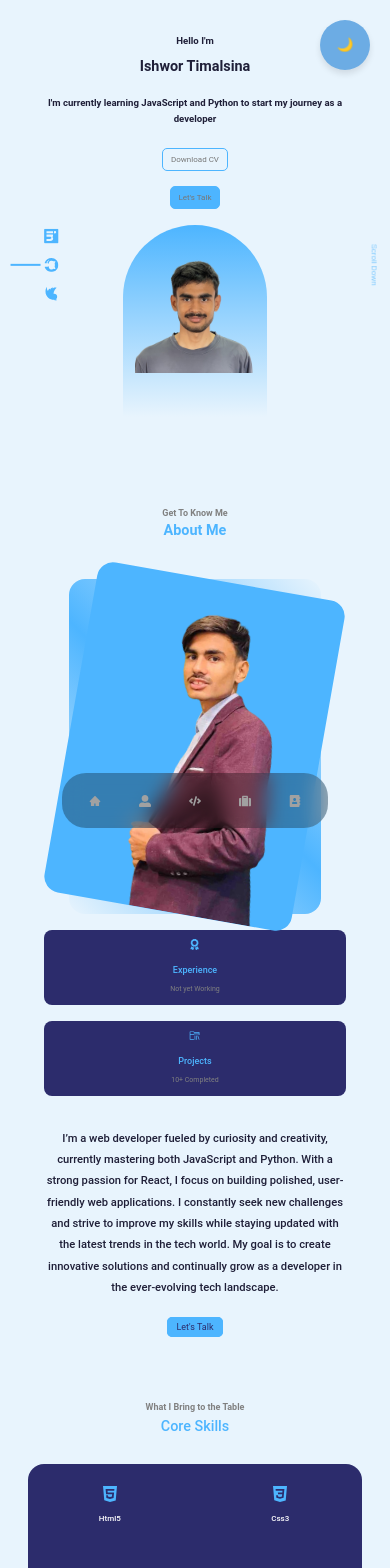
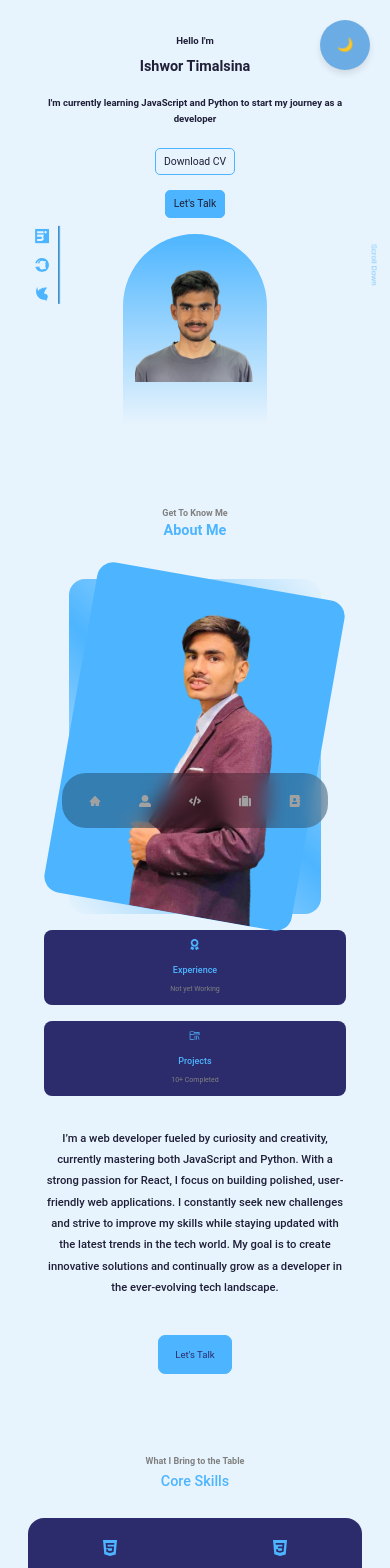
Before and after one commit to it-is-it/my-website, a React (Vite) app: page / in a window 390 px wide. Shown: the top 1568 px of the page. Built offline with nearby package versions, Linux system fonts and the light colour scheme.

Commit message:
made more responsive

```diff
--- a/src/components/about/about.css
+++ b/src/components/about/about.css
@@ -127,11 +127,18 @@ img {
 }
 
 .about_contents a {
-  margin: 2rem 0 2.6rem;
+  margin: 2rem 0 2rem;
   color: #2c2c6c;
   line-height: 1.9;
-  font-size: 1.125rem;
+  font-size: 1.5rem; /* Increased font size */
   border-radius: 5px;
+  padding: 1.2rem 2rem; /* Added padding to make the button larger */
+  text-align: center; /* Ensures the text is centered inside the button */
+  display: inline-block; /* Makes the link behave like a block-level element */
+  background-color: #4db5ff; /* Optional: Adding background color for better visibility */
+  color: white; /* Optional: Make the text white for contrast */
+  text-decoration: none; /* Remove underline */
+  transition: background-color 0.3s ease; /* Smooth transition effect */
 }
 
 /* For devices with width less than 400px */
@@ -156,6 +163,14 @@ img {
 
   .about_contents p {
     font-size: 1.2rem; /* Adjust the font size for small screens */
+  }
+  .about_contents a {
+    margin: 2rem 0 2rem;
+    color: #2c2c6c;
+    line-height: 1.9;
+    font-size: 1.2rem;
+    border-radius: 7px;
+    padding: 1.2rem 2rem;
   }
 
   .about_card {
--- a/src/components/contact/contact.css
+++ b/src/components/contact/contact.css
@@ -93,14 +93,15 @@
 }
 
 .contact .btn {
-  border: 1px solid #4db5ff;
+  border: 2px solid #4db5ff;
   color: #1f1f38;
   border-radius: 0.6rem;
   background-color: #4db5ff;
   cursor: pointer;
   display: inline-block;
-  padding: 0.75rem 1.2rem;
+  padding: 2rem 2rem;
   width: max-content;
+  min-width: 100px;
 }
 
 .contact .btn:hover {
--- a/src/components/footer/Footer.jsx
+++ b/src/components/footer/Footer.jsx
@@ -7,7 +7,7 @@ import logo from "../../assets/logo.png";
 function Footer() {
   return (
     <footer className="main">
-      <a href="/" className="footer_logo">
+      <a href="#" className="footer_logo">
         <img src={logo} alt="logo" className="footer_logo_image" />
       </a>
       <div className="footer">
--- a/src/components/header/header.css
+++ b/src/components/header/header.css
@@ -31,11 +31,14 @@ header {
 .btn {
   font-size: 1.2rem;
   padding: 1rem 2rem;
-  color: #777;
+  color: #1f1f38;
   border: 1px solid #4db5ff;
   background-color: transparent;
   transition: background-color 0.3s ease, color 0.3s ease;
   border-radius: 5px;
+}
+[data-theme="dark"] .btn {
+  color: #e8f4fd;
 }
 
 .btn:hover {
@@ -74,14 +77,14 @@ header {
 }
 
 .header_socials::after {
-  content: '';
+  content: "";
   display: block;
-  width: 2px;  /* Thickness of the line */
+  width: 2px; /* Thickness of the line */
   height: 30px; /* Adjust to match the desired height */
-  background-color: #4db5ff;  /* Color of the line */
+  background-color: #4db5ff; /* Color of the line */
   position: absolute;
-  bottom: -30px;  /* Position the line below the social icons */
-  left: 50%;  /* Center it horizontally within .header_socials */
+  bottom: -30px; /* Position the line below the social icons */
+  left: 50%; /* Center it horizontally within .header_socials */
   transform: translateX(-50%); /* Center the line horizontally */
 }
 
@@ -106,8 +109,10 @@ header {
   background: linear-gradient(#4db5ff, transparent);
   width: 22rem;
   position: relative;
-  left: 50%;  /* Move it to the center of the parent */
-  transform: translateX(-50%);  /* Adjust by 50% of its own width to truly center */
+  left: 50%; /* Move it to the center of the parent */
+  transform: translateX(
+    -50%
+  ); /* Adjust by 50% of its own width to truly center */
   margin-top: 4rem;
   border-radius: 12rem 12rem 0 0;
   overflow: hidden;
@@ -116,7 +121,6 @@ header {
   align-items: center;
   padding: 1rem;
 }
-
 
 .me img {
   width: 100%;
@@ -151,11 +155,6 @@ header {
     gap: 1.8rem;
   }
 
-  .btn {
-    font-size: 1rem;
-    padding: 1.8rem 1.5rem;
-  }
-
   .me {
     width: 16rem;
     margin-top: 2rem;
@@ -164,34 +163,28 @@ header {
 
   .header_socials {
     position: absolute;
-    transform: translateY(-50%) rotate(90deg) scale(1);
+    transform: translateY(-50%) rotate(90deg); /* No rotation */
     flex-direction: row;
     justify-content: center;
     align-items: center;
     gap: 1rem;
+    border-top: 2px ridge #4db5ff;
+  }
+
+  .header_socials::after {
+    content: none;
   }
 
   .header_socials a {
     font-size: 1.8rem;
     padding: 0.4rem;
     transition: color 0.3s ease, transform 0.3s ease;
-    margin-top: 2rem;
+    margin-bottom: -4rem;
   }
+
   .header_socials a:hover {
     border: 1px solid #4db5ff;
     border-radius: 50%;
-  }
-
-  @media screen and (max-width: 1024px) {
-    header {
-      height: 68vh;
-    }
-
-    .me {
-      width: 18rem;
-      height: 24rem;
-      padding: 1rem 1.5rem 3rem 1.5rem;
-    }
   }
 }
 
--- a/src/components/portfolio/portfolio.css
+++ b/src/components/portfolio/portfolio.css
@@ -48,7 +48,15 @@
 .portfolio_item h3 {
   font-size: 1.5rem;
   margin: 1rem 0;
-  color: #333; /* Dark text color for contrast */
+  color: #e1e1e1;
+}
+.portfolio_item:hover h3 {
+  font-size: 1.5rem;
+  margin: 1rem 0;
+  color: #333;
+}
+[data-theme="dark"] .portfolio_item:hover h3 {
+  color: #e1e1e1;;
 }
 
 .portfolio_item-cta {
@@ -74,7 +82,6 @@
   transition: background-color 0.3s ease, color 0.3s ease;
 }
 
-
 .portfolio_item-cta .btn:hover {
   background-color: #2c2c6c; /* Blue background on hover */
   color: #fff; /* White text on hover */
@@ -84,7 +91,7 @@
   display: inline-flex;
   align-items: center;
   justify-content: center;
-  font-size: 1.5rem;
+  font-size: 1.2rem;
   padding: 0.75rem;
   border-radius: 0.6rem;
   text-decoration: none;
@@ -93,11 +100,19 @@
 }
 
 .portfolio_item-cta .btn-primary {
-  width: 100px;
   background-color: #4db5ff;
   color: #333;
   border: 1px solid #4db5ff;
   border-radius: 1rem;
+  padding: 0.75rem 1rem;  /* Adjust padding */
+  display: inline-flex;
+  justify-content: center;
+  align-items: center;
+  white-space: nowrap;
+  font-size: 1.1rem;  /* Slightly larger font size */
+  width: auto;  /* Let the width adjust automatically */
+  min-width: 70px;  /* Minimum width */
+  box-shadow: 0 4px 8px rgba(0, 0, 0, 0.1);  /* Adding shadow */
 }
 
 .portfolio_item-cta .btn-primary:hover {
@@ -116,8 +131,6 @@ a:hover {
   border-color: #4db5ff;
   scale: 1.05;
 }
-
-
 
 .portfolio-cta .btn {
   margin-right: 1rem;
--- a/src/index.css
+++ b/src/index.css
@@ -104,7 +104,7 @@ h5 {
 
   .btn {
     padding: 0.5rem 1rem; /* Smaller button for small screens */
-    font-size: 1rem;
+    font-size: 1.3rem;
   }
 
   h1 {
@@ -123,45 +123,6 @@ h5 {
   .text-content {
     font-size: 1.4rem;
     padding: 0 0.5rem;
-  }
-}
-
-/* Extra Small Devices (< 480px) */
-@media screen and (max-width: 480px) {
-  html {
-    font-size: 8px; /* Smaller font size for smaller screens */
-  }
-
-  .container {
-    width: 90%; /* Adjusted width */
-    padding: 0 1rem;
-  }
-
-  header {
-    height: 60vh;
-    padding-top: 3rem;
-  }
-
-  section {
-    margin-top: 3rem;
-    margin-bottom: 2rem;
-  }
-
-  .btn {
-    padding: 0.5rem 1rem;
-    font-size: 1rem;
-  }
-
-  h1 {
-    font-size: 2rem;
-  }
-
-  h2 {
-    font-size: 1.8rem;
-  }
-
-  .text-content {
-    font-size: 1.4rem;
   }
 }
 
```
